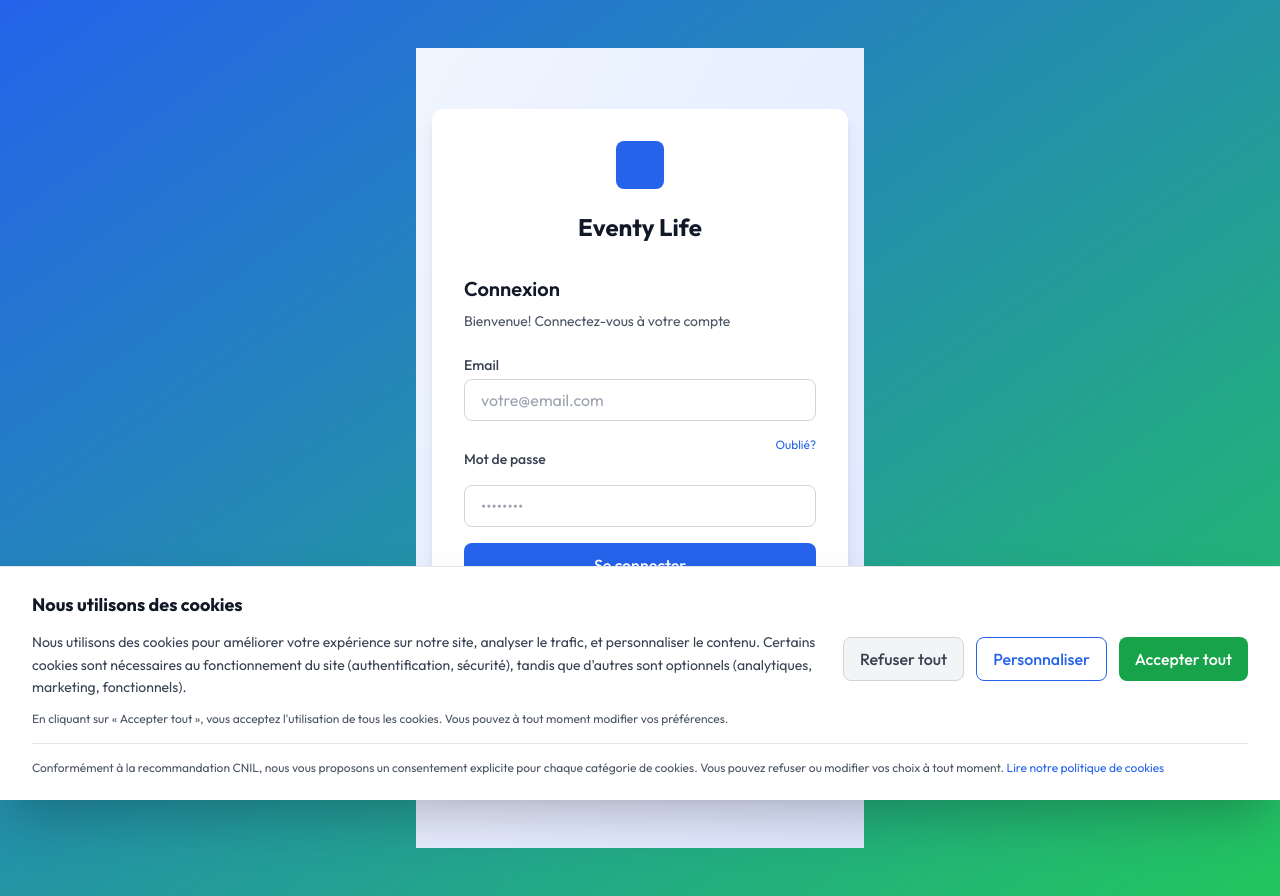
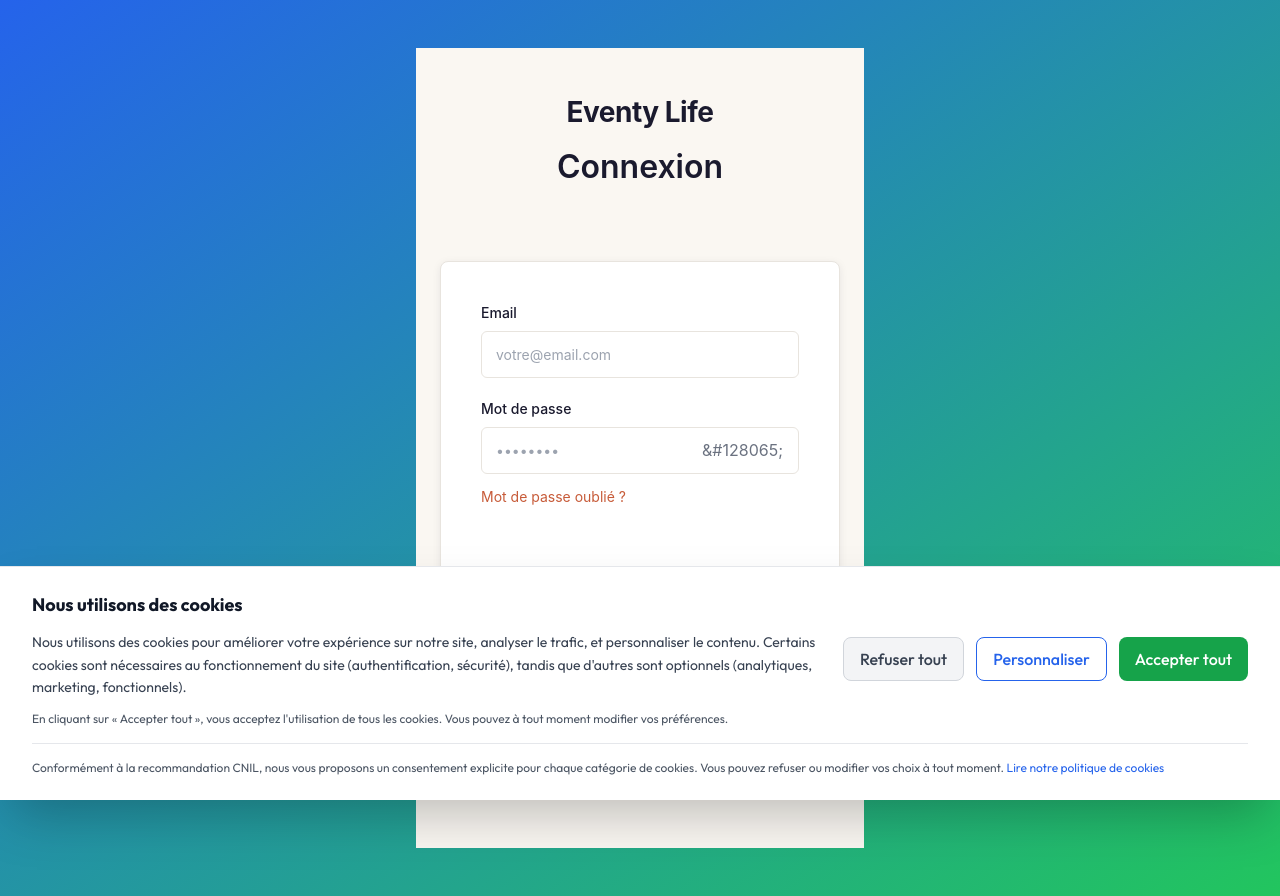
Before and after one commit to eventylife-hub/Eventylife, a Next.js app: page /connexion in a window 1280 px wide. Built offline with nearby package versions, Linux system fonts and the light colour scheme.

Commit message:
feat: page connexion redesign Eventy

```diff
--- a/app/(auth)/connexion/page.tsx
+++ b/app/(auth)/connexion/page.tsx
@@ -1,190 +1,280 @@
 'use client';
 
-import React, { useState } from 'react';
 import Link from 'next/link';
-import { useRouter, useSearchParams } from 'next/navigation';
-import { ZodError } from 'zod';
-import { apiClient } from '@/lib/api-client';
-import { loginSchema, zodErrorsToRecord } from '@/lib/validations/auth';
+import { useState } from 'react';
 
-/**
- * Page de connexion
- * Formulaire email + mot de passe
- * Récupération de mot de passe
- * Lien vers inscription
- */
-export default function ConnexionPage() {
-  const router = useRouter();
-  const searchParams = useSearchParams();
-  const redirect = searchParams.get('redirect') || '/client/dashboard';
-
-  const [formData, setFormData] = useState({
-    email: '',
-    password: '',
-  });
-  const [error, setError] = useState<string | null>(null);
-  const [errors, setErrors] = useState<Record<string, string>>({});
+export default function Connexion() {
+  const [email, setEmail] = useState('');
+  const [password, setPassword] = useState('');
+  const [showPassword, setShowPassword] = useState(false);
+  const [error, setError] = useState('');
   const [loading, setLoading] = useState(false);
-
-  const handleChange = (e: React.ChangeEvent<HTMLInputElement>) => {
-    const { name, value } = e.target;
-    setFormData((prev) => ({
-      ...prev,
-      [name]: value,
-    }));
-  };
 
   const handleSubmit = async (e: React.FormEvent) => {
     e.preventDefault();
-    setError(null);
-    setErrors({});
+    setError('');
     setLoading(true);
 
     try {
-      // Validate with Zod schema
-      loginSchema.parse(formData);
-
-      interface LoginResponse {
-        user: {
-          id: string;
-          email: string;
-          role: 'ADMIN' | 'PRO' | 'CLIENT';
-        };
-      }
-
-      const response = await apiClient.post<LoginResponse>('/auth/login', {
-        email: formData.email,
-        password: formData.password,
-      });
-
-      // Les tokens sont désormais gérés via httpOnly cookies par le serveur
-      // Pas besoin de les stocker côté client
-
-      // Rediriger vers le dashboard selon le rôle
-      const user = response.user;
-      if (user?.role === 'ADMIN') {
-        router.push('/admin');
-      } else if (user?.role === 'PRO') {
-        router.push('/pro');
-      } else {
-        router.push(redirect);
-      }
+      // TODO: Add authentication logic here
+      console.log('Login attempt:', { email, password });
     } catch (err) {
-      if (err instanceof ZodError) {
-        setErrors(zodErrorsToRecord(err));
-      } else if (err instanceof Error) {
-        setError(err.message || 'Erreur de connexion');
-      } else {
-        setError('Erreur de connexion');
-      }
+      setError('Erreur de connexion. Veuillez r\u00e9essayer.');
     } finally {
       setLoading(false);
     }
   };
 
+  const styles = {
+    container: {
+      minHeight: '100vh',
+      display: 'flex',
+      flexDirection: 'column' as const,
+      alignItems: 'center',
+      justifyContent: 'center',
+      backgroundColor: '#FAF7F2',
+      padding: '20px',
+      fontFamily: '-apple-system, BlinkMacSystemFont, "Segoe UI", Roboto, sans-serif',
+    },
+    header: {
+      marginBottom: '40px',
+      textAlign: 'center' as const,
+    },
+    logo: {
+      fontSize: '28px',
+      fontWeight: '700',
+      color: '#1A1A2E',
+      marginBottom: '10px',
+      letterSpacing: '-0.5px',
+    },
+    title: {
+      fontSize: '32px',
+      fontWeight: '600',
+      color: '#1A1A2E',
+      margin: '0 0 30px 0',
+    },
+    formContainer: {
+      width: '100%',
+      maxWidth: '400px',
+      backgroundColor: '#FFFFFF',
+      padding: '40px',
+      borderRadius: '8px',
+      boxShadow: '0 2px 8px rgba(26, 26, 46, 0.08)',
+      border: '1px solid #E8E4DE',
+    },
+    formGroup: {
+      marginBottom: '20px',
+    },
+    label: {
+      display: 'block',
+      fontSize: '14px',
+      fontWeight: '500',
+      color: '#1A1A2E',
+      marginBottom: '8px',
+    },
+    input: {
+      width: '100%',
+      padding: '12px 14px',
+      fontSize: '14px',
+      border: '1px solid #E8E4DE',
+      borderRadius: '6px',
+      backgroundColor: '#FFFFFF',
+      color: '#1A1A2E',
+      boxSizing: 'border-box' as const,
+      transition: 'border-color 0.2s, box-shadow 0.2s',
+    },
+    inputFocus: {
+      borderColor: '#C75B39',
+      boxShadow: '0 0 0 3px rgba(199, 91, 57, 0.1)',
+      outline: 'none',
+    },
+    passwordWrapper: {
+      position: 'relative' as const,
+    },
+    togglePassword: {
+      position: 'absolute' as const,
+      right: '12px',
+      top: '50%',
+      transform: 'translateY(-50%)',
+      background: 'none',
+      border: 'none',
+      cursor: 'pointer',
+      color: '#6B7280',
+      fontSize: '16px',
+      padding: '4px',
+    },
+    forgotLink: {
+      fontSize: '14px',
+      color: '#C75B39',
+      textDecoration: 'none',
+      marginTop: '12px',
+      display: 'inline-block',
+      transition: 'opacity 0.2s',
+    },
+    submitButton: {
+      width: '100%',
+      padding: '12px 16px',
+      fontSize: '15px',
+      fontWeight: '600',
+      color: '#FFFFFF',
+      backgroundColor: '#C75B39',
+      border: 'none',
+      borderRadius: '6px',
+      cursor: 'pointer',
+      transition: 'background-color 0.2s, opacity 0.2s',
+      marginTop: '28px',
+    },
+    submitButtonHover: {
+      backgroundColor: '#B3491D',
+    },
+    submitButtonDisabled: {
+      opacity: '0.6',
+      cursor: 'not-allowed',
+    },
+    divider: {
+      display: 'flex',
+      alignItems: 'center',
+      margin: '28px 0',
+    },
+    dividerLine: {
+      flex: 1,
+      height: '1px',
+      backgroundColor: '#E8E4DE',
+    },
+    dividerText: {
+      margin: '0 12px',
+      fontSize: '13px',
+      color: '#6B7280',
+    },
+    signupLink: {
+      textAlign: 'center' as const,
+      fontSize: '14px',
+      color: '#6B7280',
+      marginTop: '20px',
+    },
+    signupLinkA: {
+      color: '#C75B39',
+      textDecoration: 'none',
+      fontWeight: '600',
+      transition: 'opacity 0.2s',
+    },
+    errorMessage: {
+      padding: '12px',
+      backgroundColor: '#FEE2E2',
+      color: '#991B1B',
+      borderRadius: '6px',
+      fontSize: '13px',
+      marginBottom: '20px',
+      border: '1px solid #FECACA',
+    },
+    backLink: {
+      marginTop: '24px',
+      fontSize: '13px',
+    },
+    backLinkA: {
+      color: '#6B7280',
+      textDecoration: 'none',
+      transition: 'color 0.2s',
+    },
+  };
+
   return (
-    <div className="min-h-screen bg-gradient-to-br from-blue-50 to-indigo-100 flex items-center justify-center px-4">
-      <div className="w-full max-w-md bg-white rounded-xl shadow-lg p-8">
-        {/* Logo */}
-        <div className="text-center mb-8">
-          <div className="inline-block w-12 h-12 bg-blue-600 rounded-lg mb-4"></div>
-          <h1 className="text-2xl font-bold text-gray-900">Eventy Life</h1>
-        </div>
+    <div style={styles.container}>
+      <div style={styles.header}>
+        <div style={styles.logo}>Eventy Life</div>
+        <h1 style={styles.title}>Connexion</h1>
+      </div>
 
-        {/* Titre */}
-        <h2 className="text-xl font-semibold text-gray-900 mb-2">Connexion</h2>
-        <p className="text-gray-600 text-sm mb-6">Bienvenue! Connectez-vous à votre compte</p>
+      <div style={styles.formContainer}>
+        {error && <div style={styles.errorMessage}>{error}</div>}
 
-        {/* Message d'erreur */}
-        {error && (
-          <div className="mb-4 p-3 bg-red-50 border border-red-200 text-red-700 text-sm rounded-lg">
-            {error}
-          </div>
-        )}
-
-        {/* Formulaire */}
-        <form onSubmit={handleSubmit} className="space-y-4">
-          <div>
-            <label htmlFor="email" className="block text-sm font-medium text-gray-700 mb-1">
+        <form onSubmit={handleSubmit}>
+          <div style={styles.formGroup}>
+            <label htmlFor="email" style={styles.label}>
               Email
             </label>
             <input
+              id="email"
               type="email"
-              id="email"
-              name="email"
-              value={formData.email}
-              onChange={handleChange}
+              value={email}
+              onChange={(e) => setEmail(e.target.value)}
               required
-              className={`w-full px-4 py-2 border rounded-lg focus:ring-2 focus:ring-blue-500 focus:border-transparent outline-none transition ${
-                errors.email ? 'border-red-500' : 'border-gray-300'
-              }`}
+              style={styles.input}
               placeholder="votre@email.com"
+              disabled={loading}
             />
-            {errors.email && <p className="text-red-600 text-xs mt-1">{errors.email}</p>}
           </div>
 
-          <div>
-            <div className="flex justify-between items-center mb-1">
-              <label htmlFor="password" className="block text-sm font-medium text-gray-700">
-                Mot de passe
-              </label>
-              <Link href="/mot-de-passe-oublie" className="text-xs text-blue-600 hover:text-blue-700">
-                Oublié?
-              </Link>
+          <div style={styles.formGroup}>
+            <label htmlFor="password" style={styles.label}>
+              Mot de passe
+            </label>
+            <div style={styles.passwordWrapper}>
+              <input
+                id="password"
+                type={showPassword ? 'text' : 'password'}
+                value={password}
+                onChange={(e) => setPassword(e.target.value)}
+                required
+                style={{
+                  ...styles.input,
+                  paddingRight: '40px',
+                }}
+                placeholder="&#8226;&#8226;&#8226;&#8226;&#8226;&#8226;&#8226;&#8226;"
+                disabled={loading}
+              />
+              <button
+                type="button"
+                style={styles.togglePassword}
+                onClick={() => setShowPassword(!showPassword)}
+                disabled={loading}
+              >
+                {showPassword ? '&#128994;' : '&#128065;'}
+              </button>
             </div>
-            <input
-              type="password"
-              id="password"
-              name="password"
-              value={formData.password}
-              onChange={handleChange}
-              required
-              className={`w-full px-4 py-2 border rounded-lg focus:ring-2 focus:ring-blue-500 focus:border-transparent outline-none transition ${
-                errors.password ? 'border-red-500' : 'border-gray-300'
-              }`}
-              placeholder="••••••••"
-            />
-            {errors.password && <p className="text-red-600 text-xs mt-1">{errors.password}</p>}
+            <Link href="/motdepasse-oublie" style={styles.forgotLink}>
+              Mot de passe oubli&#233; ?
+            </Link>
           </div>
 
           <button
             type="submit"
+            style={{
+              ...styles.submitButton,
+              ...(loading ? styles.submitButtonDisabled : {}),
+            }}
             disabled={loading}
-            className="w-full px-4 py-2 bg-blue-600 text-white rounded-lg hover:bg-blue-700 transition disabled:bg-gray-400 font-medium"
+            onMouseEnter={(e) => {
+              if (!loading) {
+                e.currentTarget.style.backgroundColor = styles.submitButtonHover.backgroundColor;
+              }
+            }}
+            onMouseLeave={(e) => {
+              e.currentTarget.style.backgroundColor = '#C75B39';
+            }}
           >
             {loading ? 'Connexion en cours...' : 'Se connecter'}
           </button>
         </form>
 
-        {/* Divider */}
-        <div className="relative my-6">
-          <div className="absolute inset-0 flex items-center">
-            <div className="w-full border-t border-gray-300"></div>
-          </div>
-          <div className="relative flex justify-center text-sm">
-            <span className="px-2 bg-white text-gray-500">Nouveau client?</span>
-          </div>
+        <div style={styles.divider}>
+          <div style={styles.dividerLine}></div>
+          <span style={styles.dividerText}>ou</span>
+          <div style={styles.dividerLine}></div>
         </div>
 
-        {/* Lien inscription */}
-        <Link
-          href="/inscription"
-          className="w-full px-4 py-2 border-2 border-blue-600 text-blue-600 rounded-lg hover:bg-blue-50 transition font-medium text-center block"
-        >
-          Créer un compte
+        <div style={styles.signupLink}>
+          Pas encore de compte ?{' '}
+          <Link href="/inscription" style={styles.signupLinkA}>
+            Cr&#233;er un compte
+          </Link>
+        </div>
+      </div>
+
+      <div style={styles.backLink}>
+        <Link href="/" style={styles.backLinkA}>
+          Retour &#224; l&apos;accueil
         </Link>
-
-        {/* Footer */}
-        <p className="text-center text-xs text-gray-600 mt-6">
-          En vous connectant, vous acceptez nos{' '}
-          <Link href="/cgv" className="text-blue-600 hover:text-blue-700">
-            CGV
-          </Link>{' '}
-          et notre{' '}
-          <Link href="/politique-confidentialite" className="text-blue-600 hover:text-blue-700">
-            politique de confidentialité
-          </Link>
-        </p>
       </div>
     </div>
   );
```
